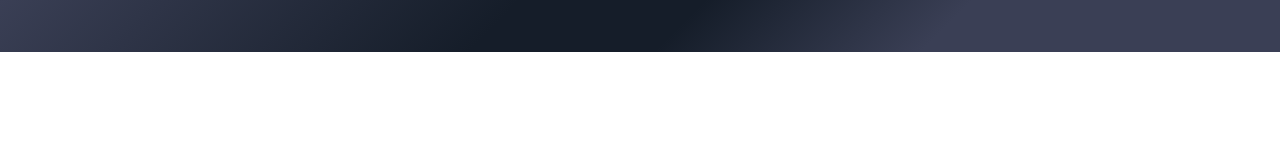
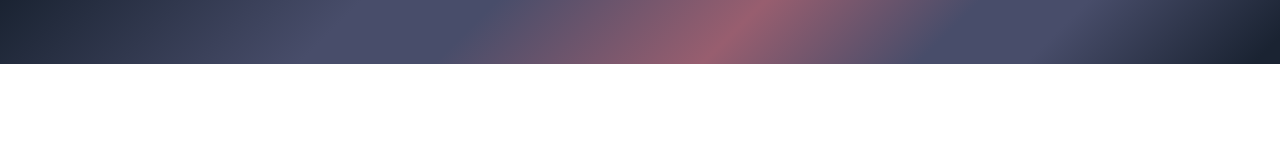
Before and after one commit to itggot-jonas-rost/Slutprojekt, a plain HTML site: page site/index.html in a window 1280 px wide. Drawn offline with Linux system fonts and the light colour scheme.

Commit message:
Gradient

```diff
--- a/site/css/main.css
+++ b/site/css/main.css
@@ -8,7 +8,7 @@ header{
     display: flex;
     flex-direction: row;
     width: 100%;
-    height: 52px;
-    background: linear-gradient(135deg, rgba(58,63,85,1) 0%, rgba(21,29,41,1) 39%, rgba(21,29,41,1) 53%, rgba(58,63,85,1) 73%, rgba(58,63,85,1) 100%);
-    filter: progid:DXImageTransform.Microsoft.gradient( startColorstr='#3a3f55', endColorstr='#3a3f55', GradientType=1 );
+    height: 64px;
+    background: linear-gradient(135deg, rgba(26,35,50,1) 0%, rgba(72,77,106,1) 27%, rgba(72,77,106,1) 29%, rgba(72,77,106,1) 37%, rgba(152,94,111,1) 57%, rgba(72,77,106,1) 73%, rgba(72,77,106,1) 79%, rgba(72,77,106,1) 81%, rgba(26,35,50,1) 98%, rgba(26,35,50,1) 100%);
+    filter: progid:DXImageTransform.Microsoft.gradient( startColorstr='#1a2332', endColorstr='#1a2332', GradientType=1 );
 }
```
